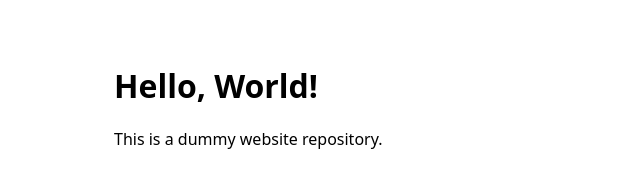
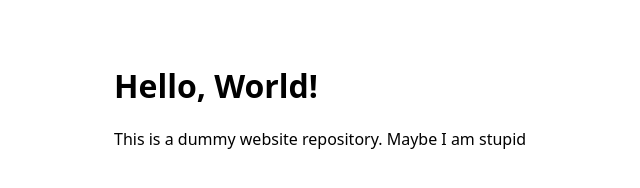
Before and after one commit to Bharat8143/dummy-site, a plain HTML site: page index.html in a window 1280 px wide. Shown: the whole page, without its empty margins (226-866 px from the left). Drawn offline with Linux system fonts and the light colour scheme.

Commit message:
index.html

```diff
--- a/index.html
+++ b/index.html
@@ -3,13 +3,13 @@
 <head>
   <meta charset="UTF-8">
   <meta name="viewport" content="width=device-width, initial-scale=1.0">
-  <title>Dummy Site maybe i am diffcult</title>
+  <title>Dummy Site</title>
   <style>
     body { font-family: system-ui, sans-serif; max-width: 600px; margin: 4rem auto; padding: 0 1rem; }
   </style>
 </head>
 <body>
   <h1>Hello, World!</h1>
-  <p>This is a dummy website repository.</p>
+  <p>This is a dummy website repository. Maybe I am stupid</p>
 </body>
 </html>
```
